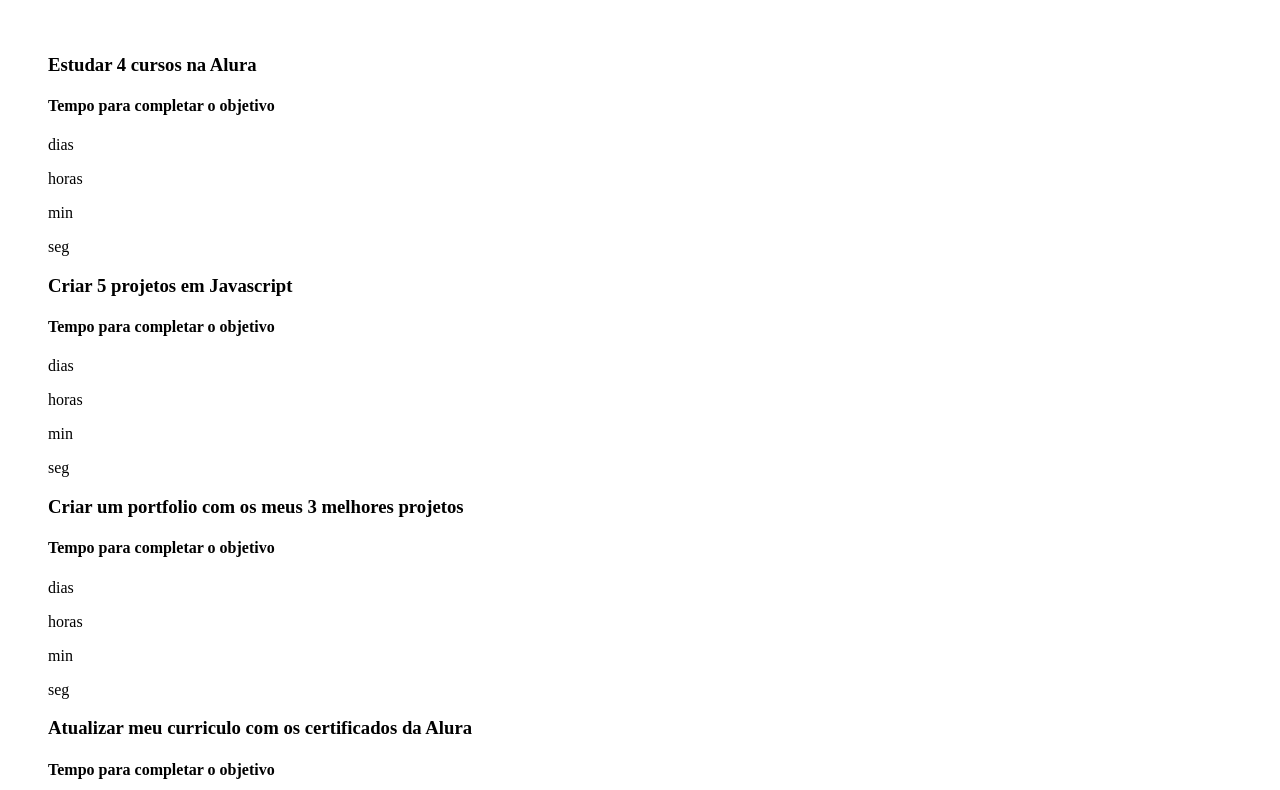
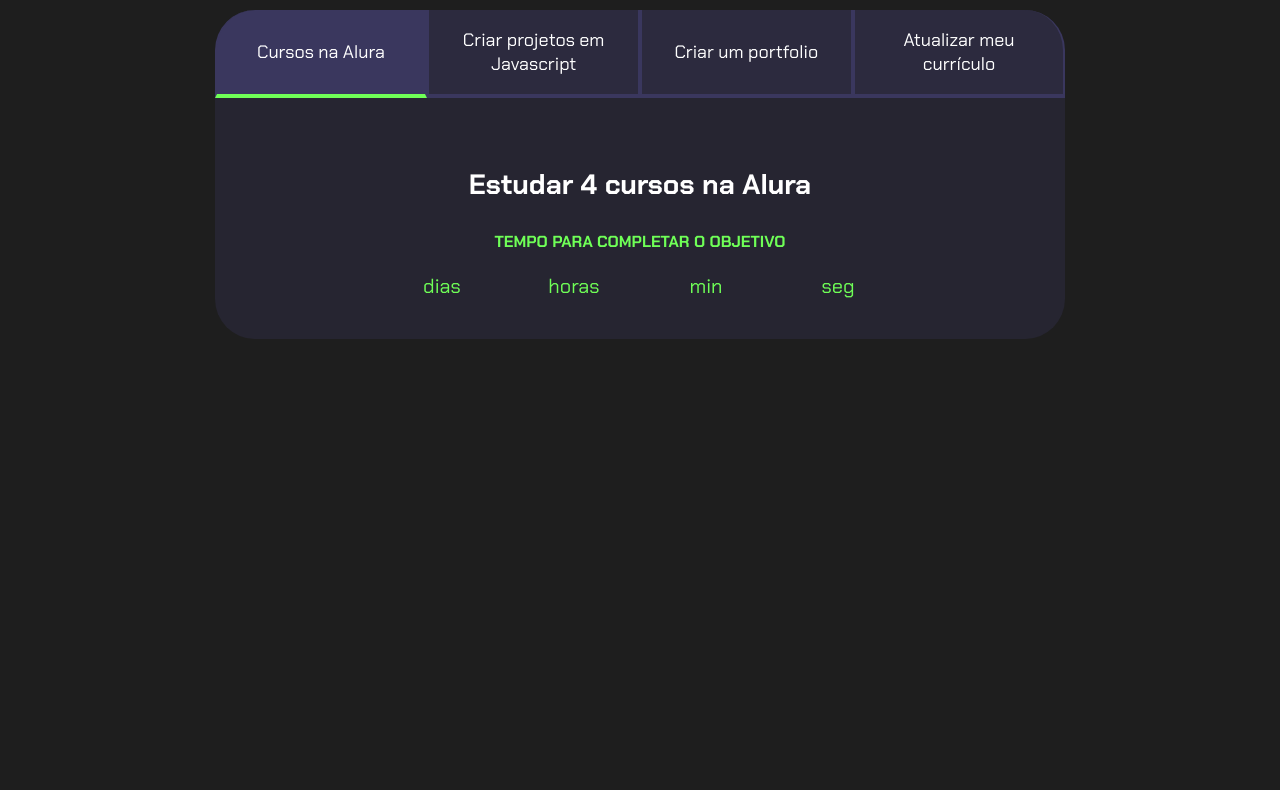
Before and after one commit to klebindelas/programa-o, a plain HTML site: page index.html in a window 1280 px wide. Shown: the part 93-883 px from the top of the page. After the commit the page ends 800 px from the top, so only its background shows below. Drawn offline with Linux system fonts and the light colour scheme.

Commit message:
Update style.css

```diff
--- a/style.css
+++ b/style.css
@@ -1,5 +1,128 @@
+@import url('https://fonts.googleapis.com/css2?family=Chakra+Petch:wght@400;700&display=swap');
+
+:root {
+    --cor-de-fundo: #1E1E1E;
+    --verde: #6FFF57;
+    --branco: #FFFFFF;
+    --botao-ativo: #3A375E;
+    --botao-inativo: rgba(58, 55, 94, 0.5);
+    --texto-fundo: rgba(58, 55, 94, 0.3);
+}
+
+body {
+    background-color: var(--cor-de-fundo);
+    color: var(--branco);
+    font-family: 'Chakra Petch', sans-serif;
+}
+
+
+.conteudo-principal {
+    display: flex;
+    flex-direction: column;
+    justify-content: center;
+    align-items: center;
+    max-width: 1200px;
+    width: 100%;
+    margin: 0 auto;
+}
+
+.titulo-principal {
+    text-align: left;
+    width: 100%;
+    font-size: 32px;
+}
+
+.titulo-principal span {
+    color: var(--verde);
+}
+
+
+.botao {
+    font-family: 'Chakra Petch', sans-serif;
+    background-color: var(--botao-inativo);
+    color: var(--branco);
+    display: flex;
+    justify-content: center;
+    padding: 1em;
+    font-size: 18px;
+    align-items: center;
+    width: 100%;
+    border-bottom: 4px solid var(--botao-ativo);
+    border-left: 2px solid var(--botao-ativo);
+    border-right: 2px solid var(--botao-ativo);
+    border-top: none;
+}
+
+.botao:first-child {
+    border-radius: 40px 40px 0 0;
+}
+
+.botoes {
+    display: block;
+}
+
+.botao.ativo{
+    background-color: var(--botao-ativo);
+    border-bottom: 4px solid var(--verde);
+}
+
 .abas-textos{
+    background-color: var(--texto-fundo);
+    padding: 40px;
+    border-radius: 0 0 40px 40px;
+}
+.aba-conteudo.ativo{
+    display:block;
+}
+
+.aba-conteudo{
+    display: none;
+}
+
+.aba-conteudo-titulo-principal{
+    font-size: 28px;
+    text-align: center;
+}
+.aba-conteudo-titulo-secundario{
+    text-align: center;
     color: var(--verde);
-    padding: 40px;
-    border-radius: 0 0 ;
+    text-transform: uppercase;
 }
+
+.contador{
+    display:flex;
+    justify-content: center;
+    flex-wrap: wrap;
+}
+.contador-digito{
+    padding: 0 16px;
+    text-align: center;
+    min-width: 100px;
+}
+
+.contador-digito-numero{
+    font-size: 80px;
+    margin: 0;
+
+}
+
+.contador-digito-texto{
+    color: var(--verde);
+    font-size: 20px;
+    margin: 0;
+
+}
+
+@media screen and (min-width: 768px) {
+    .botoes {
+        display: flex;
+    }
+
+    .botao:first-child {
+        border-radius: 40px 0 0 0;
+    }
+
+    .botao:last-child {
+        border-radius: 0 40px 0 0;
+    }
+}
```
